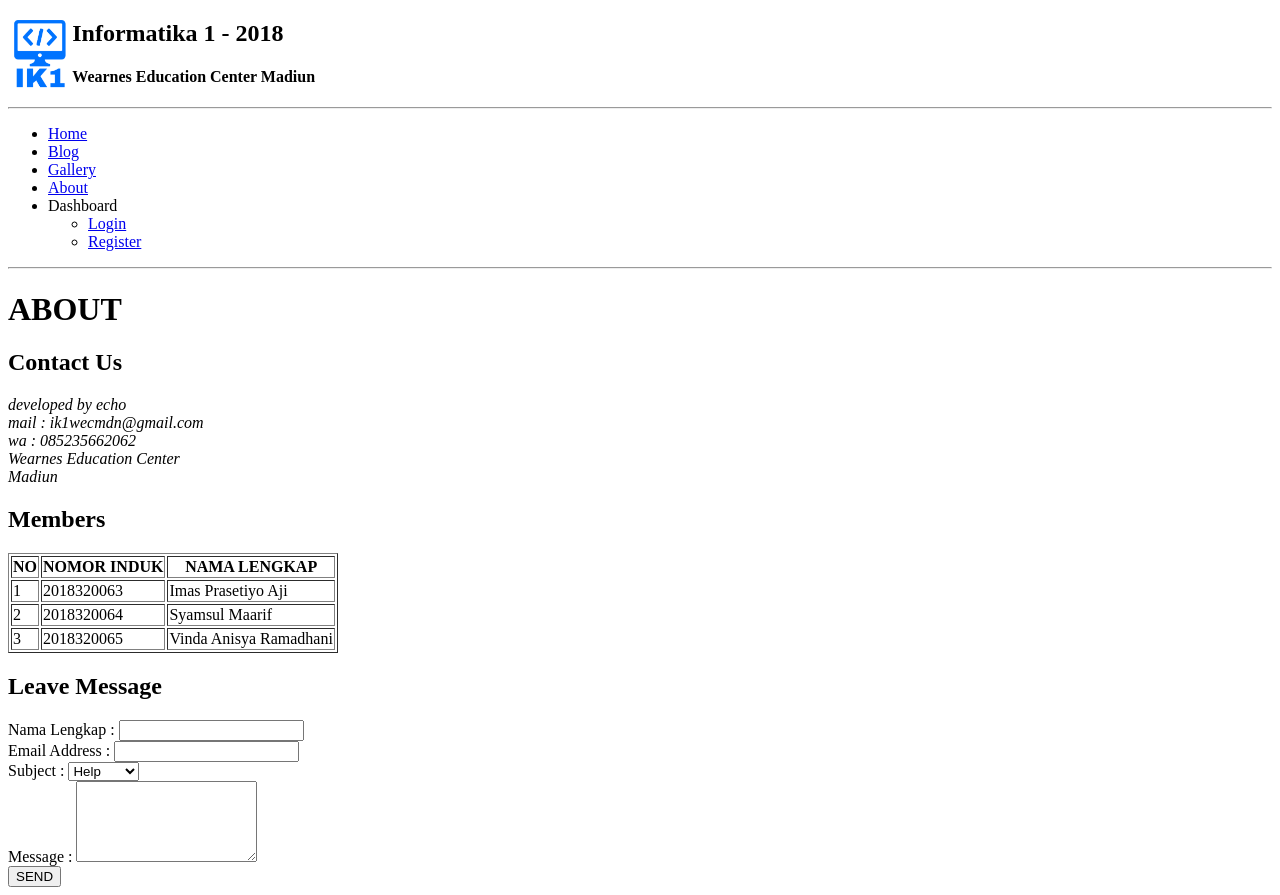
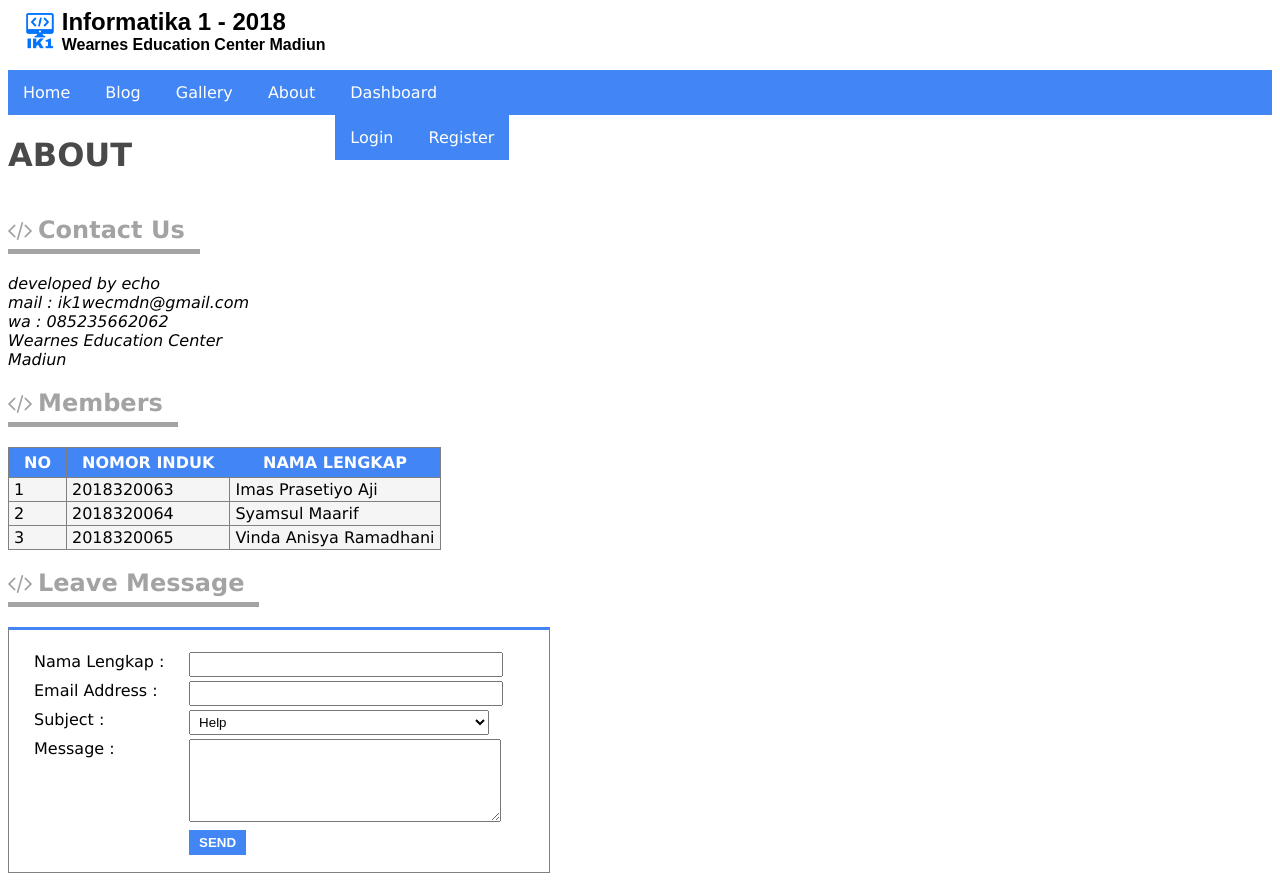
Before and after one commit to ik1wecmdn/webapp, a plain HTML site: page about.html in a window 1280 px wide. Drawn offline with Linux system fonts and the light colour scheme.

Commit message:
commit css

```diff
--- a/about.html
+++ b/about.html
@@ -2,35 +2,80 @@
 <html>
 <head>
 	<title>Informatika 1 - Wearnes Education Center Madiun</title>
+	<link rel="stylesheet" href="css/style.css">
+	<style>
+		table{
+			border-collapse: collapse;
+		}
+		table th,td{
+			border: 1px solid gray;
+			padding: 2px 5px;
+		}
+		table th{
+			background-color: #4285F4;
+			color: white;
+			padding: 5px 15px;
+		}
+		table tr{
+			background-color: whitesmoke;
+		}
+		table tr:hover{
+			background-color:wheat;
+		}
+
+		form{
+			border: 1px solid gray;
+			max-width: 500px;
+			padding: 20px 20px 15px;
+			border-top: 3px solid #4285F4;
+		}
+		label{
+			width: 150px;
+			display: inline-block;
+			vertical-align: top;
+		}
+		.form-group{
+			padding: 2px 5px;
+		}
+		form button{
+			background-color: #4285F4;
+			border:0px;
+			padding: 5px 10px;
+			color: white;
+			font-weight: bold;
+		}
+
+		form input,select,textarea{
+			width: 300px;
+			padding: 3px 5px;
+		}
+
+	</style>
 </head>
 <body>
 	<!-- logo dan judul website -->
-	<img src="images/logo.png" height="80" align="left">
-	<h2>Informatika 1 - 2018</h2>
-	<h4>Wearnes Education Center Madiun</h4>
-
-	<!-- hr untuk garis horizontal -->
-	<hr>
+	<img class="logo" src="images/logo.png" >
+	<h2 class="judul">Informatika 1 - 2018</h2>
+	<h4 class="subjudul">Wearnes Education Center Madiun</h4>
 
 	<!-- menu -->
-	<ul>
+	<ul class="menu">
 		<li><a href="index.html">Home</a></li>
 		<li><a href="blog.html">Blog</a></li>
 		<li><a href="gallery.html">Gallery</a></li>
 		<li><a href="about.html">About</a></li>
-		<li>
-			Dashboard
+		<li class="submenu">
+			<a href="#">Dashboard</a>
 			<ul>
 				<li><a href="login.html">Login</a></li>
 				<li><a href="register.html">Register</a></li>
 			</ul>
 		</li>
 	</ul>
-	<hr>
 
 	<!-- content utama -->
-	<h1>ABOUT</h1>
-	<h2>Contact Us</h2>
+	<h1 class="judul-artikel">ABOUT</h1>
+	<h2 class="subjudul-artikel">Contact Us</h2>
 	<address>
 		developed by echo<br>
 		mail : ik1wecmdn@gmail.com<br>
@@ -40,8 +85,8 @@
 	</address>
 
 
-	<h2>Members</h2>
-	<table border="1">
+	<h2 class="subjudul-artikel">Members</h2>
+	<table>
 		<tr>
 			<th>NO</th>
 			<th>NOMOR INDUK</th>
@@ -65,17 +110,17 @@
 	</table>
 
 
-	<h2>Leave Message</h2>
+	<h2 class="subjudul-artikel">Leave Message</h2>
 	<form>
-		<div>
+		<div class="form-group">
 			<label>Nama Lengkap :</label>
 			<input type="text">
 		</div>
-		<div>
+		<div class="form-group">
 			<label>Email Address : </label>
 			<input type="email">
 		</div>
-		<div>
+		<div class="form-group">
 			<label>Subject :</label>
 			<select>
 				<option>Help</option>
@@ -83,11 +128,12 @@
 				<option>Other</option>
 			</select>
 		</div>
-		<div>
+		<div class="form-group">
 			<label>Message :</label>
 			<textarea rows="5"></textarea>
 		</div>
-		<div>
+		<div class="form-group">
+			<label></label>
 			<button>SEND</button>
 		</div>
 	</form>
--- /dev/null
+++ b/css/style.css
@@ -0,0 +1,64 @@
+html{
+    font-family: Verdana, Geneva, Tahoma, sans-serif;
+}
+
+p{
+    text-align: justify;
+}
+
+.logo{
+    height: 42px;
+    float: left;
+    margin-top: 5px;
+    margin-left: 15px;
+    margin-right: 5px;
+}
+
+.judul , .subjudul{
+    font-family: Arial, Helvetica, sans-serif;
+    font-weight: bold;
+    margin: 0px;
+    color: 4285F4;
+}
+
+.menu{
+    background-color: #4285F4;
+    padding:0px;
+}
+.menu li{
+    display: inline-block;
+}
+.menu a{
+    color: white;
+    text-decoration: none;
+    line-height: 35px;
+    display: block;
+    padding: 5px 15px;
+}
+
+.menu a:hover{
+    background-color: tomato ;
+}
+
+.submenu ul{
+    position: absolute;
+    display: block;
+    background-color: #4285F4;
+    padding: 0px;
+}
+
+.judul-artikel{
+    color: #494949;
+}
+
+.subjudul-artikel{
+    color: #A3A3A3;
+    background: url(../images/code.png);
+    background-repeat: no-repeat;
+    background-position-y: 3px;
+    padding-left: 30px;
+    padding-bottom: 5px;
+    padding-right: 15px;
+    border-bottom: 5px #A3A3A3 solid;
+    display: inline-block;
+}
```
Also changed, not shown: gallery.html (+4 -3 lines), index.html (+11 -10 lines), images/code.png (added).
